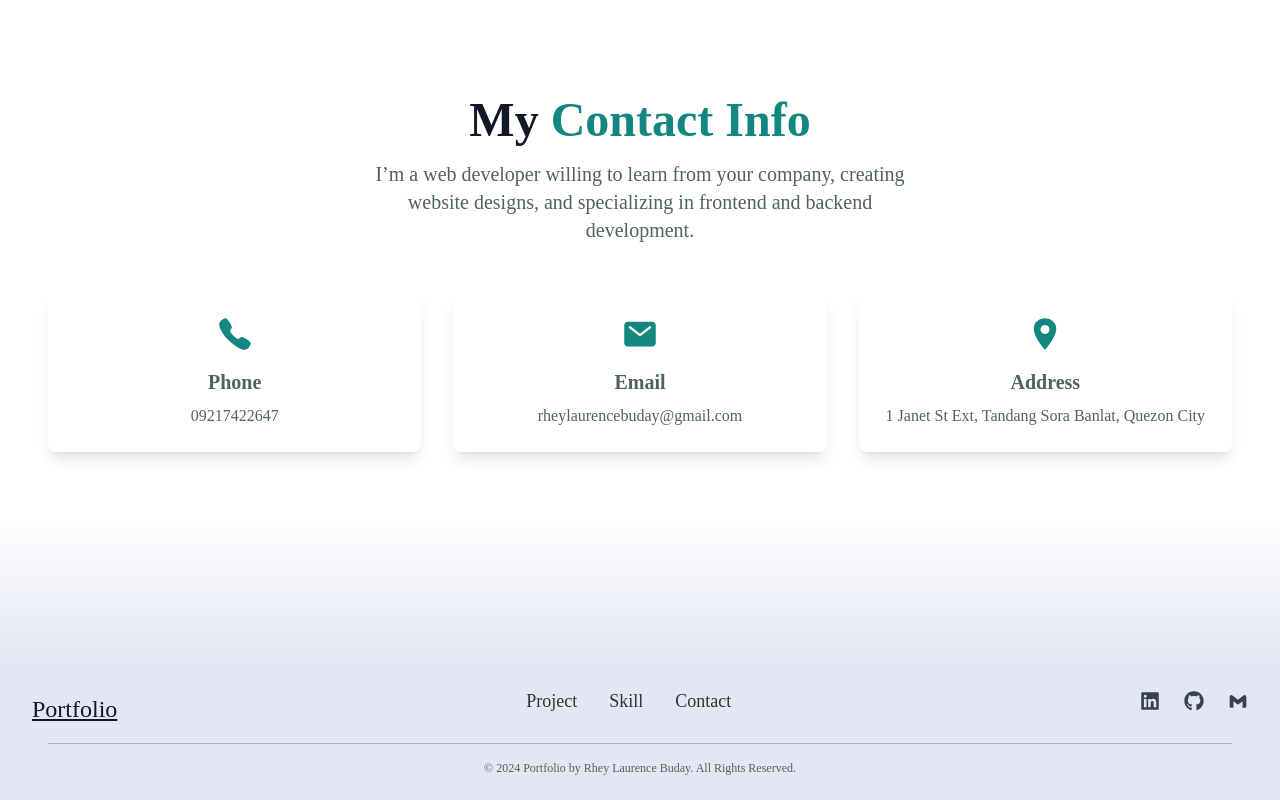
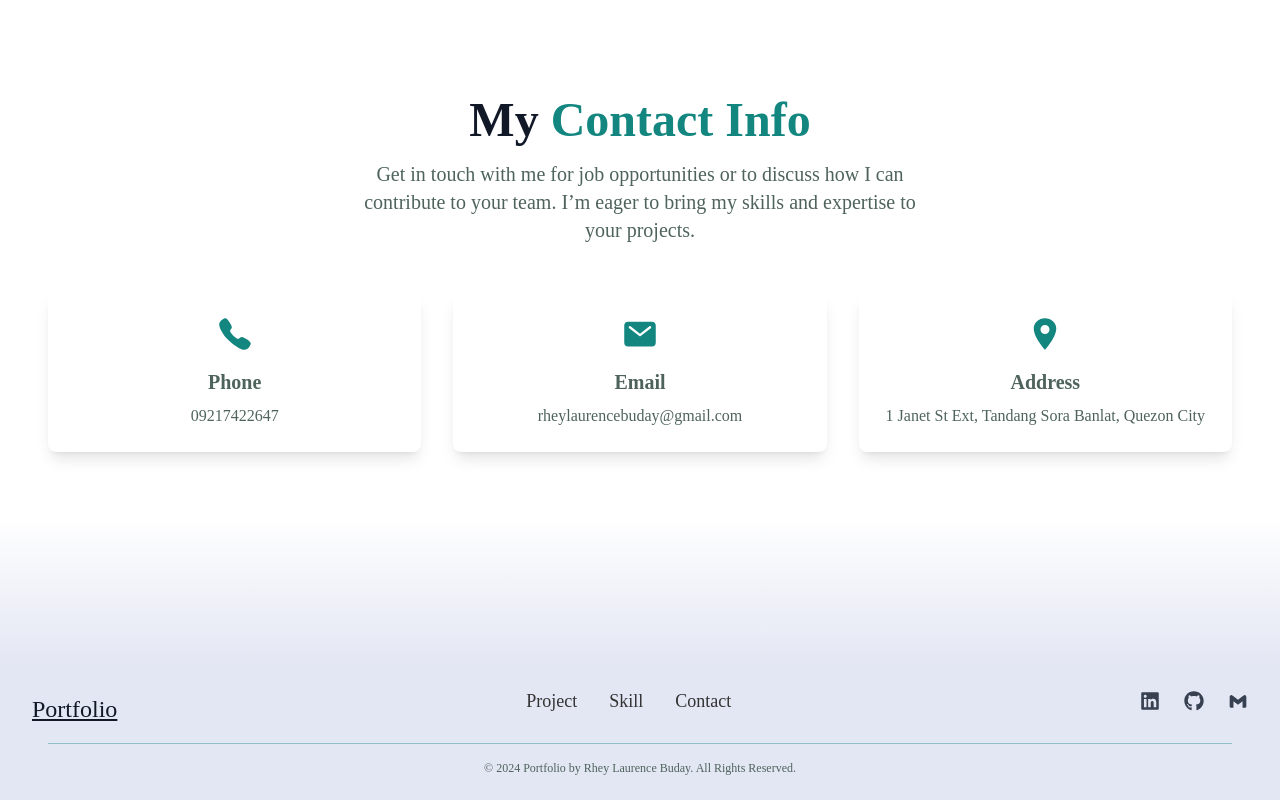
Before and after one commit to Laurencehumble/My-Portfolio, a React (Vite) app: page / in a window 1280 px wide. Shown: the part 3459-4259 px from the top of the page. Built offline with nearby package versions, Linux system fonts and the light colour scheme; a web font is replaced by a local one.

Commit message:
Update ContactInfo.jsx

```diff
--- a/src/components/ContactInfo/ContactInfo.jsx
+++ b/src/components/ContactInfo/ContactInfo.jsx
@@ -20,9 +20,7 @@ const ContactInfo = () => {
             data-aos-duration="500"
             data-aos-delay="400"
           >
-            I’m a web developer willing to learn from your company, creating
-            website designs, and specializing in frontend and backend
-            development.
+           Get in touch with me for job opportunities or to discuss how I can contribute to your team. I’m eager to bring my skills and expertise to your projects.
           </p>
         </div>
         <div className="grid grid-cols-1 sm:grid-cols-2 lg:grid-cols-3 gap-8">
```
